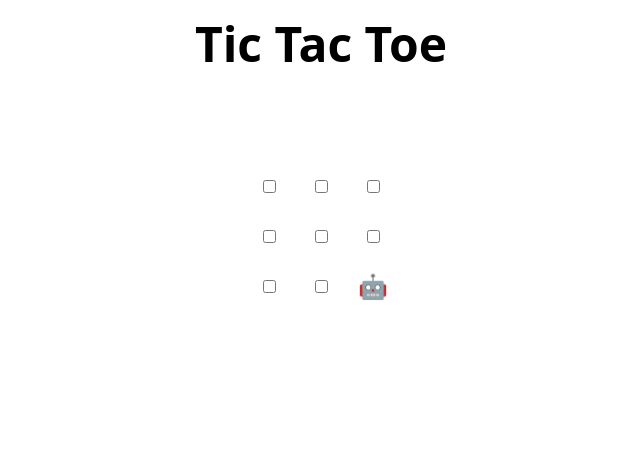
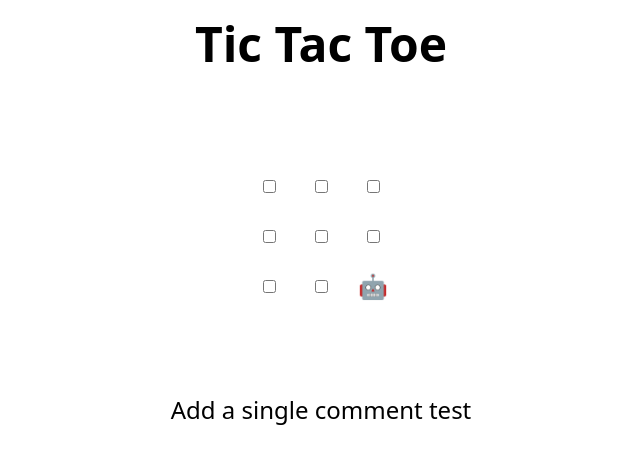
Before and after one commit to smile677/skills-review-pull-requests2, a plain HTML site: page index.html in a window 1280 px wide. Shown: the whole page, without its empty margins (319-959 px from the left). Drawn offline with Linux system fonts and the light colour scheme.

Commit message:
Update index.html

```diff
--- a/index.html
+++ b/index.html
@@ -48,7 +48,7 @@
 </table>
 
 <h2 hidden>Game over, refresh to play again 🧑‍💻 🤖!</h2>
-
+ Add a single comment  test
 <script>
   // Initialization
   const boxes = Array.from(document.querySelectorAll("td"));
```
